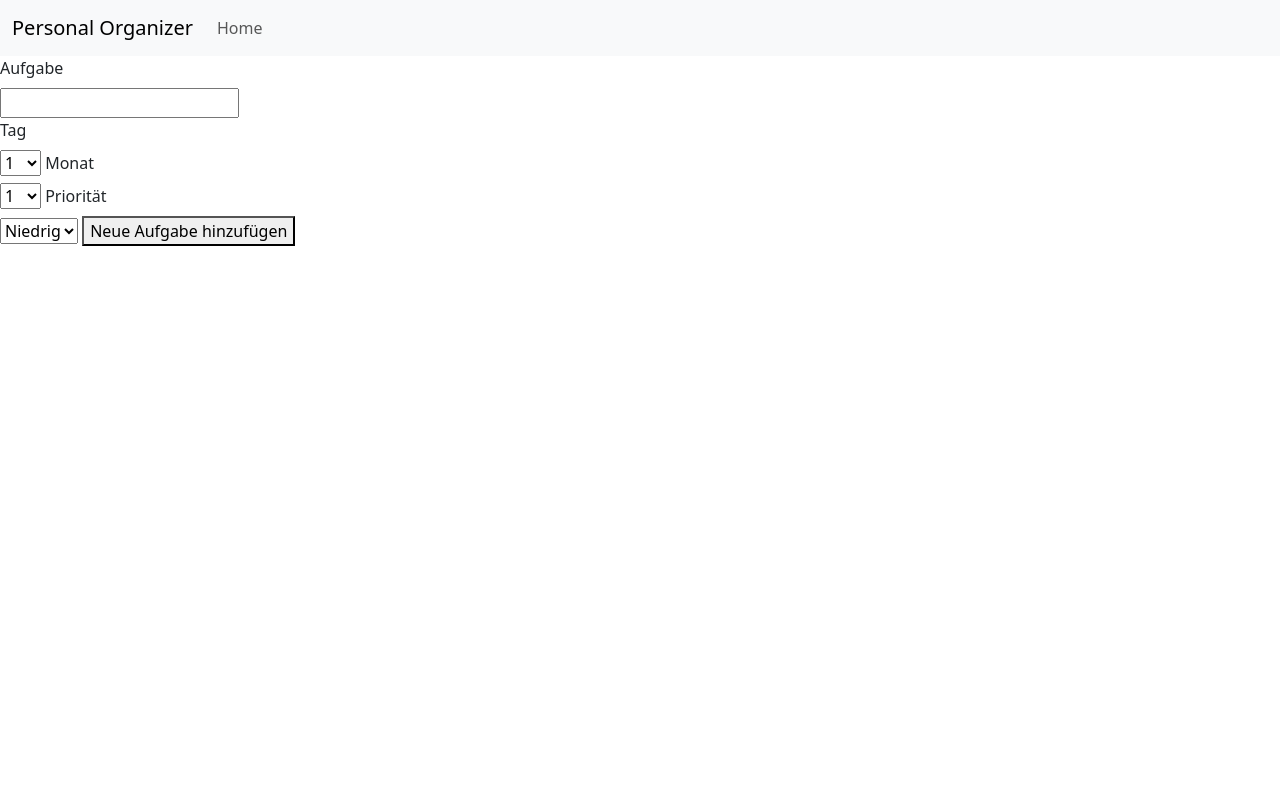
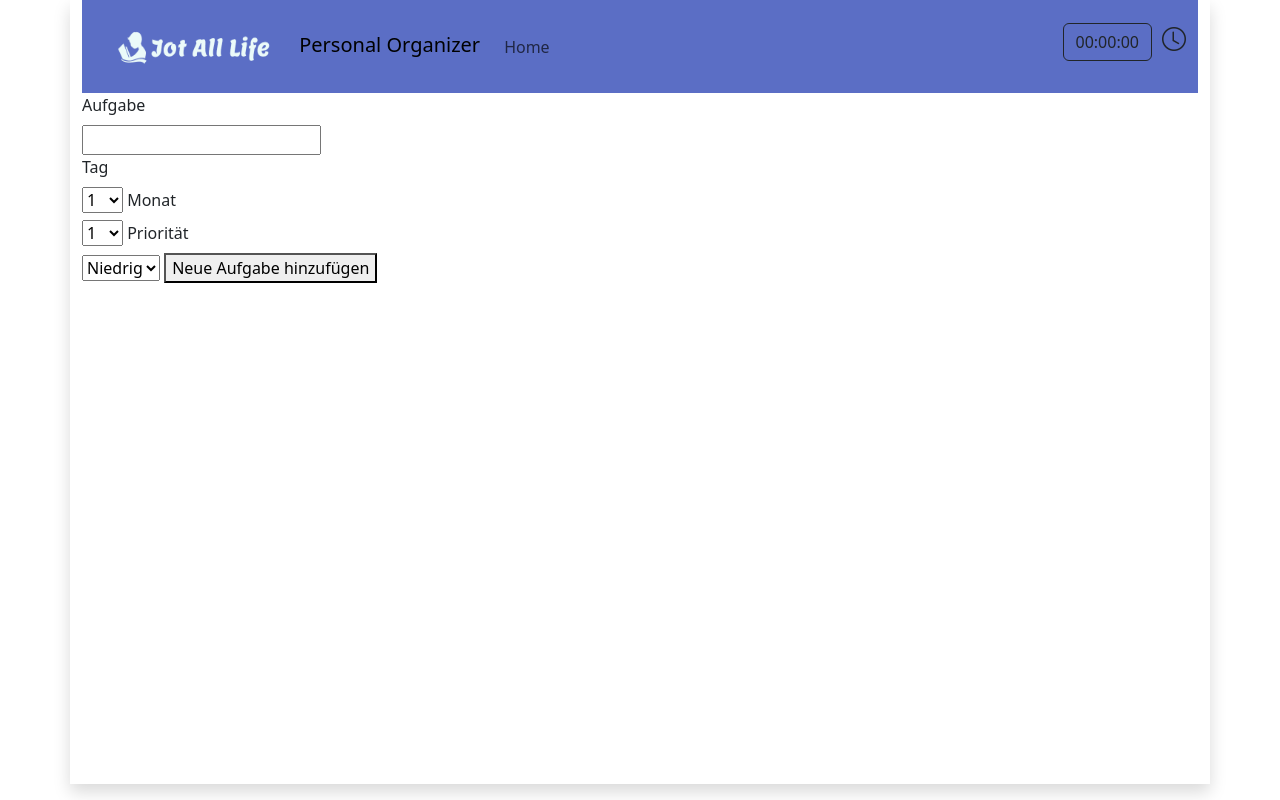
Before and after one commit to LeonardK2020/Klausurersatzleistung, a Flask app: page /Aufgaben in a window 1280 px wide. Run offline with Flask 3, Linux system fonts and the light colour scheme; some libraries are stand-ins or nearby versions.

Commit message:
aufgaben seite enue navbar + container seite

```diff
--- a/templates/Aufgaben.html
+++ b/templates/Aufgaben.html
@@ -5,16 +5,20 @@
         <link href="https://cdn.jsdelivr.net/npm/bootstrap@5.3.0-alpha1/dist/css/bootstrap.min.css" rel="stylesheet" integrity="sha384-GLhlTQ8iRABdZLl6O3oVMWSktQOp6b7In1Zl3/Jr59b6EGGoI1aFkw7cmDA6j6gD" crossorigin="anonymous">
         <link rel="stylesheet" href="https://cdn.jsdelivr.net/npm/bootstrap-icons@1.10.3/font/bootstrap-icons.css">
     </Head>
-    <body>
-        <nav class="navbar sticky-top bg-body-tertiary navbar-expand-lg">
+    <body class="container shadow" onLoad="uhrzeit();">
+        <nav class="navbar sticky-top navbar-expand-lg" style="background-color: #5B6EC5;">
             <div class="container-fluid">
-              <a class="navbar-brand">Personal Organizer</a>
+              <a class="navbar-brand">
+                <img src="{{ url_for('static', filename= 'files/logoq2.PNG') }}" alt="Bootstrap" width="200" height="50">
+                Personal Organizer</a>
                 <ul class="navbar-nav me-auto mb-2 mb-lg-0">
                     <li class="nav-item">
                         <a class="nav-link" href="/">Home</a>
                     </li>
                 </ul>
-
+                <form style="margin-top: 15px"name="uhr" class="text-center">
+                    <h4><input type="button" class="btn btn-outline-dark bi bi-clock" name="uhrbutton" value="00:00:00"/><i style="margin-left: 10px"class="bi bi-clock"></i></h4>
+                </form>
             </div>
         </nav>
         <form action="/newTask" method="POST">
```
Also changed, not shown: datenbank.db.
